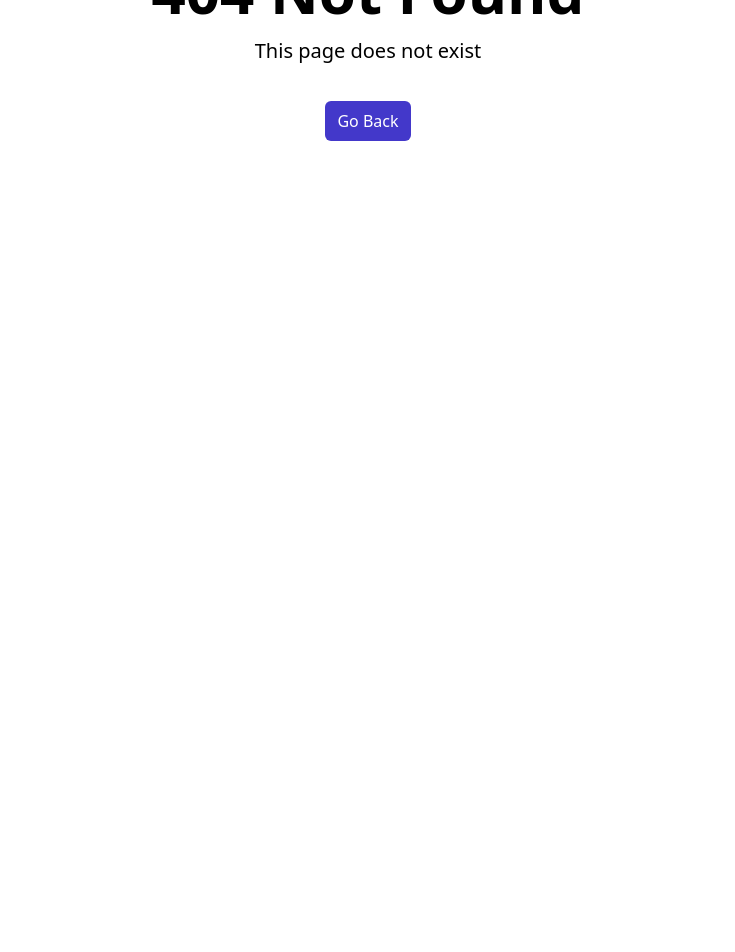
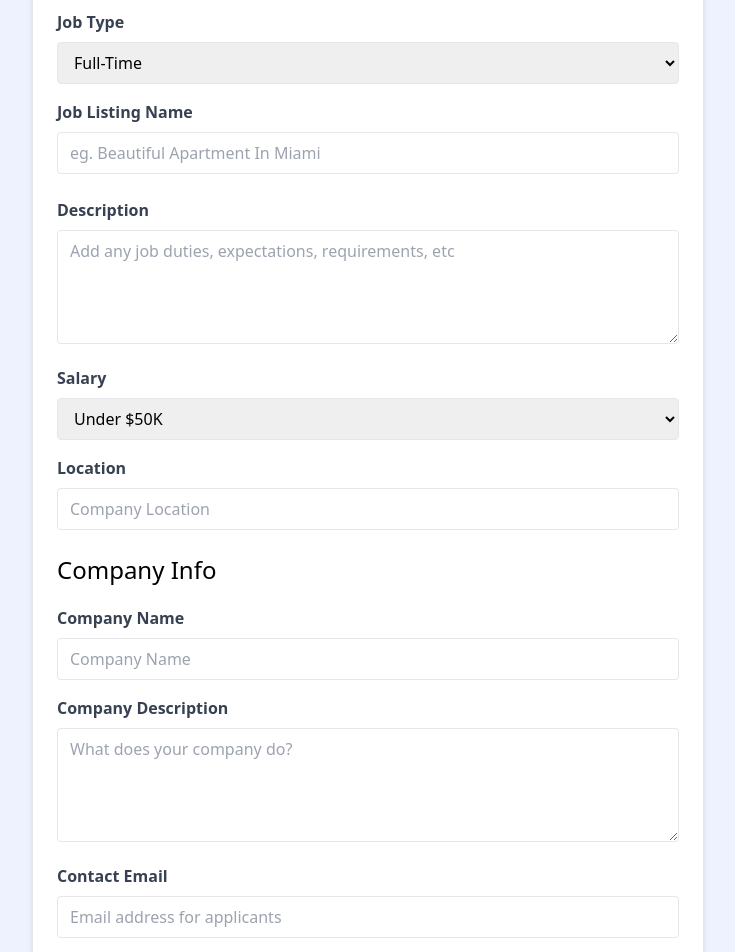
Before and after one commit to Adeen-Khoso/React-Jobs, a React (Vite) app: page /add-job in a window 1280 px wide. Before the commit this address had no page. Shown: the part 260-1212 px from the top of the page, without its empty margins (272-1007 px from the left). Before the commit the page ends 800 px from the top, so only its background shows below. Built offline with nearby package versions, Linux system fonts and the light colour scheme.

Commit message:
added AddJobsPage

```diff
--- a/src/App.jsx
+++ b/src/App.jsx
@@ -13,6 +13,7 @@
 import JobsPage from "./Pages/JobsPage";
 import JobPage from "./Pages/JobPage";
 import JobLoader from "./components/JobLoader";
+import AddJobsPage from "./Pages/AddJobsPage";
 
 const router = createBrowserRouter(
   createRoutesFromElements(
@@ -20,6 +21,7 @@
       <Route index element={<HomePage />} />
       <Route path="/jobs" element={<JobsPage />} />
       <Route path="/jobs/:id" element={<JobPage />} loader={JobLoader} />
+      <Route path="/add-job" element={<AddJobsPage />} />
       <Route path="*" element={<NotFoundPage />} />
     </Route>
   )
--- /dev/null
+++ b/src/Pages/AddJobsPage.jsx
@@ -0,0 +1,12 @@
+import React from "react";
+import Form from "../components/Form";
+
+const AddJobsPage = () => {
+  return (
+    <>
+      <Form />
+    </>
+  );
+};
+
+export default AddJobsPage;
--- /dev/null
+++ b/src/components/Form.jsx
@@ -0,0 +1,215 @@
+import React, { useState } from "react";
+
+const Form = () => {
+  const [type, setType] = useState("Full-Time");
+  const [title, setTitle] = useState("");
+  const [description, setDescription] = useState("");
+  const [salary, setSalary] = useState("Under $50K");
+  const [location, setLocation] = useState("");
+  const [companyName, setCompanyName] = useState("");
+  const [companyDescription, setCompanyDescription] = useState("");
+  const [contact_email, setContact_email] = useState("");
+  const [contact_phone, setContact_phone] = useState("");
+
+  return (
+    <>
+      <section className="bg-indigo-50">
+        <div className="container m-auto max-w-2xl py-24">
+          <div className="bg-white px-6 py-8 mb-4 shadow-md rounded-md border m-4 md:m-0">
+            <form>
+              <h2 className="text-3xl text-center font-semibold mb-6">
+                Add Job
+              </h2>
+
+              <div className="mb-4">
+                <label
+                  htmlFor="type"
+                  className="block text-gray-700 font-bold mb-2"
+                >
+                  Job Type
+                </label>
+                <select
+                  id="type"
+                  name="type"
+                  className="border rounded w-full py-2 px-3"
+                  required
+                  onChange={(e) => setType(e.target.value)}
+                  value={type}
+                >
+                  for
+                  <option value="Full-Time">Full-Time</option>
+                  <option value="Part-Time">Part-Time</option>
+                  <option value="Remote">Remote</option>
+                  <option value="Internship">Internship</option>
+                </select>
+              </div>
+
+              <div className="mb-4">
+                <label className="block text-gray-700 font-bold mb-2">
+                  Job Listing Name
+                </label>
+                <input
+                  type="text"
+                  id="title"
+                  name="title"
+                  className="border rounded w-full py-2 px-3 mb-2"
+                  placeholder="eg. Beautiful Apartment In Miami"
+                  required
+                  onChange={(e) => setTitle(e.target.value)}
+                  value={title}
+                />
+              </div>
+              <div className="mb-4">
+                <label
+                  htmlFor="description"
+                  className="block text-gray-700 font-bold mb-2"
+                >
+                  Description
+                </label>
+                <textarea
+                  id="description"
+                  name="description"
+                  className="border rounded w-full py-2 px-3"
+                  rows="4"
+                  placeholder="Add any job duties, expectations, requirements, etc"
+                  onChange={(e) => setDescription(e.target.value)}
+                  value={description}
+                ></textarea>
+              </div>
+
+              <div className="mb-4">
+                <label
+                  htmlFor="type"
+                  className="block text-gray-700 font-bold mb-2"
+                >
+                  Salary
+                </label>
+                <select
+                  id="salary"
+                  name="salary"
+                  className="border rounded w-full py-2 px-3"
+                  required
+                  onChange={(e) => setSalary(e.target.value)}
+                  value={salary}
+                >
+                  <option value="Under $50K">Under $50K</option>
+                  <option value="$50K - 60K">$50K - $60K</option>
+                  <option value="$60K - 70K">$60K - $70K</option>
+                  <option value="$70K - 80K">$70K - $80K</option>
+                  <option value="$80K - 90K">$80K - $90K</option>
+                  <option value="$90K - 100K">$90K - $100K</option>
+                  <option value="$100K - 125K">$100K - $125K</option>
+                  <option value="$125K - 150K">$125K - $150K</option>
+                  <option value="$150K - 175K">$150K - $175K</option>
+                  <option value="$175K - 200K">$175K - $200K</option>
+                  <option value="Over $200K">Over $200K</option>
+                </select>
+              </div>
+
+              <div className="mb-4">
+                <label className="block text-gray-700 font-bold mb-2">
+                  Location
+                </label>
+                <input
+                  type="text"
+                  id="location"
+                  name="location"
+                  className="border rounded w-full py-2 px-3 mb-2"
+                  placeholder="Company Location"
+                  required
+                  onChange={(e) => setLocation(e.target.value)}
+                  value={location}
+                />
+              </div>
+
+              <h3 className="text-2xl mb-5">Company Info</h3>
+
+              <div className="mb-4">
+                <label
+                  htmlFor="company"
+                  className="block text-gray-700 font-bold mb-2"
+                >
+                  Company Name
+                </label>
+                <input
+                  type="text"
+                  id="company"
+                  name="company"
+                  className="border rounded w-full py-2 px-3"
+                  placeholder="Company Name"
+                  onChange={(e) => setCompanyName(e.target.value)}
+                  value={companyName}
+                />
+              </div>
+
+              <div className="mb-4">
+                <label
+                  htmlFor="company_description"
+                  className="block text-gray-700 font-bold mb-2"
+                >
+                  Company Description
+                </label>
+                <textarea
+                  id="company_description"
+                  name="company_description"
+                  className="border rounded w-full py-2 px-3"
+                  rows="4"
+                  placeholder="What does your company do?"
+                  onChange={(e) => setCompanyDescription(e.target.value)}
+                  value={companyDescription}
+                ></textarea>
+              </div>
+
+              <div className="mb-4">
+                <label
+                  htmlFor="contact_email"
+                  className="block text-gray-700 font-bold mb-2"
+                >
+                  Contact Email
+                </label>
+                <input
+                  type="email"
+                  id="contact_email"
+                  name="contact_email"
+                  className="border rounded w-full py-2 px-3"
+                  placeholder="Email address for applicants"
+                  required
+                  onChange={(e) => setContact_email(e.target.value)}
+                  value={contact_email}
+                />
+              </div>
+              <div className="mb-4">
+                <label
+                  htmlFor="contact_phone"
+                  className="block text-gray-700 font-bold mb-2"
+                >
+                  Contact Phone
+                </label>
+                <input
+                  type="tel"
+                  id="contact_phone"
+                  name="contact_phone"
+                  className="border rounded w-full py-2 px-3"
+                  placeholder="Optional phone for applicants"
+                  onChange={(e) => setContact_phone(e.target.value)}
+                  value={contact_phone}
+                />
+              </div>
+
+              <div>
+                <button
+                  className="bg-indigo-500 hover:bg-indigo-600 text-white font-bold py-2 px-4 rounded-full w-full focus:outline-none focus:shadow-outline"
+                  type="submit"
+                >
+                  Add Job
+                </button>
+              </div>
+            </form>
+          </div>
+        </div>
+      </section>
+    </>
+  );
+};
+
+export default Form;
```
